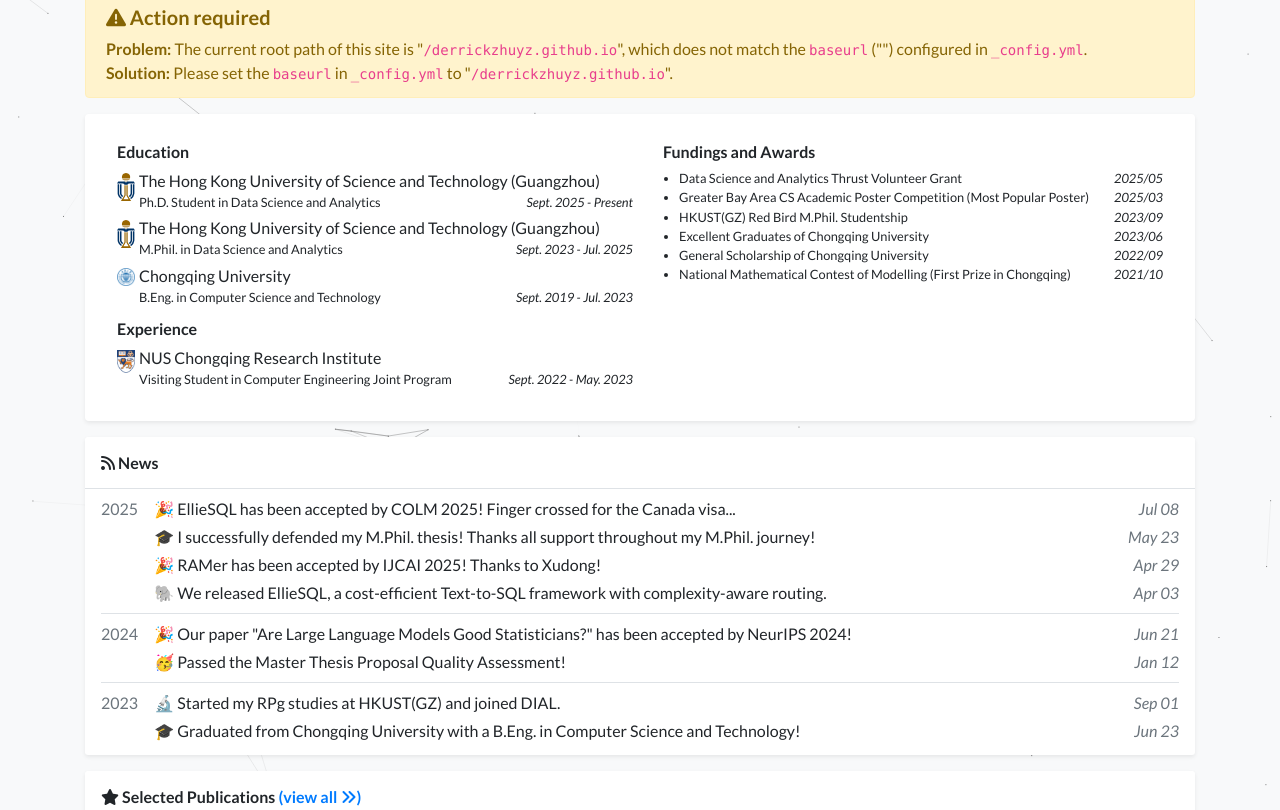
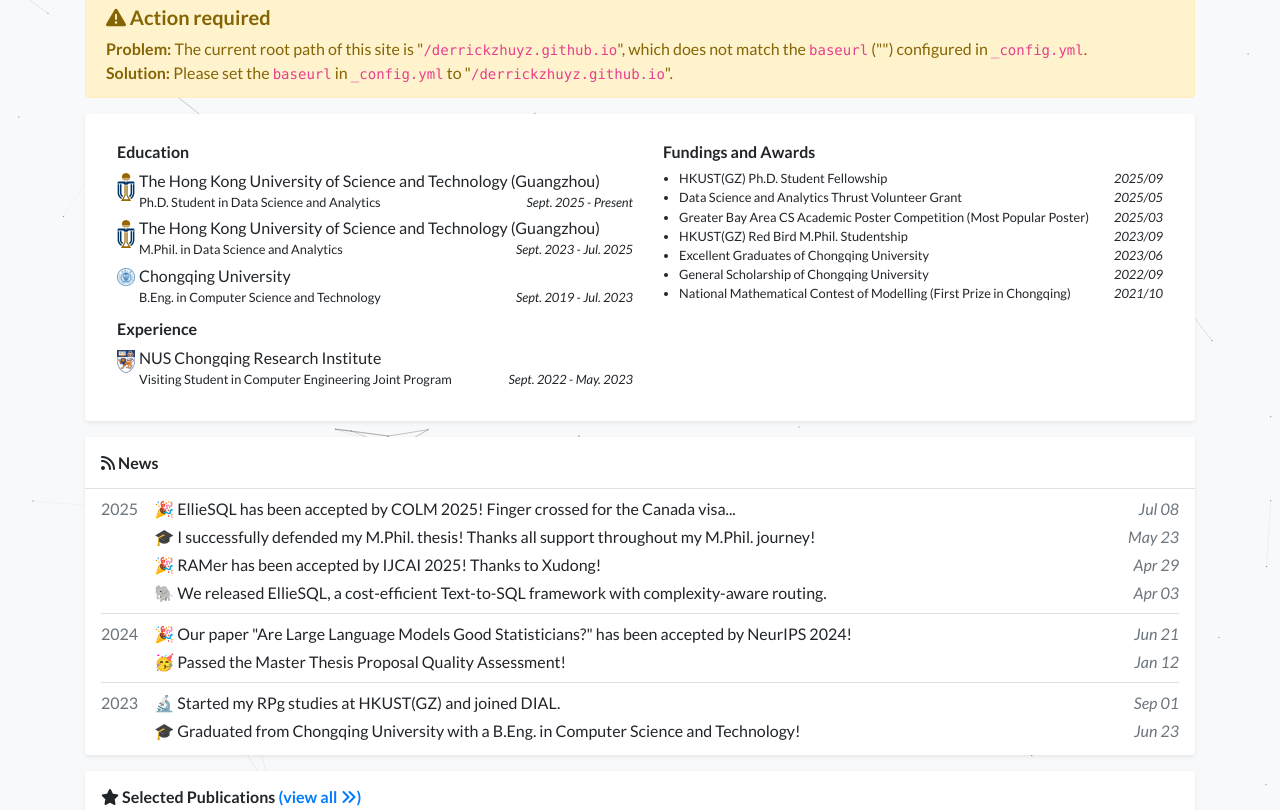
Before and after one commit to derrickzhuyz/derrickzhuyz.github.io, a Jekyll site: the page built from index.html, in a window 1280 px wide and 900 px high, scrolled down 479 px, cut to the strip 90-900 px from the top of the window. Built offline with Jekyll 4.4.1, drawn with Linux system fonts in a browser that asks for light colours; a style sheet for code colours, icons or effects is not loaded.

Commit message:
update PhD studentship

```diff
--- a/_data/profile.yml
+++ b/_data/profile.yml
@@ -62,8 +62,8 @@
   date: Sept. 2022 - May. 2023
 
 awards:
-# - name: HKUST(GZ) Ph.D. Studentship
-#   date: 2025/09
+- name: HKUST(GZ) Ph.D. Student Fellowship
+  date: 2025/09
 - name: Data Science and Analytics Thrust Volunteer Grant
   date: 2025/05
 - name: Greater Bay Area CS Academic Poster Competition (Most Popular Poster)
```
Also changed, not shown: 1 other file.
